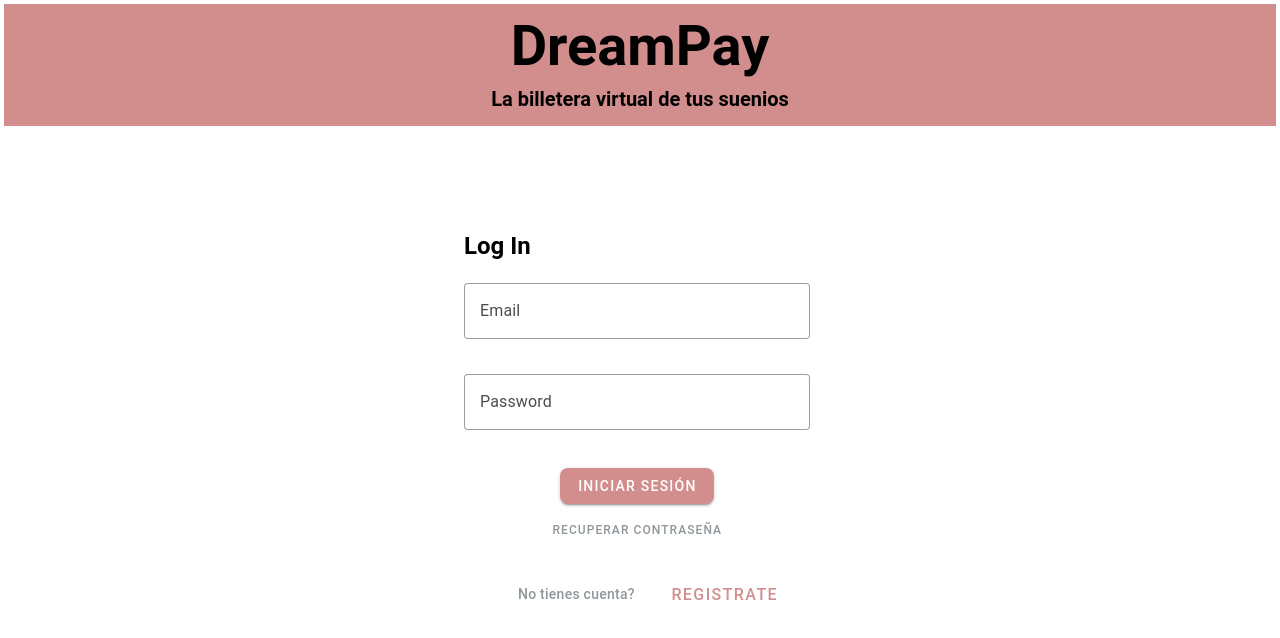
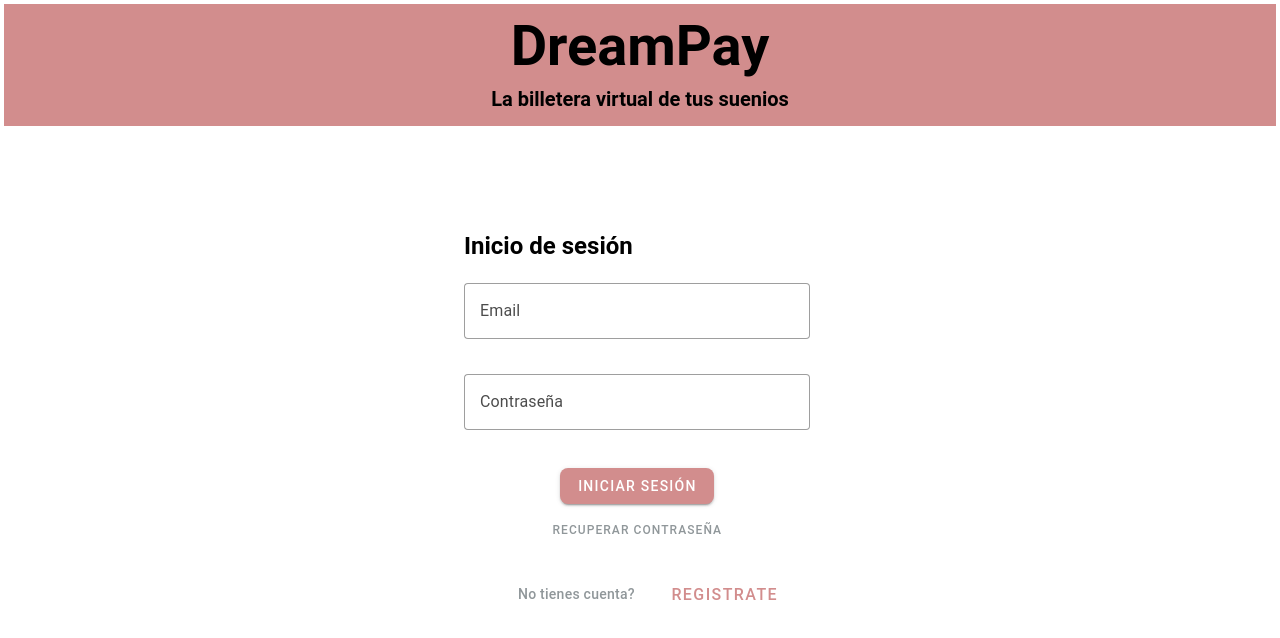
Before and after one commit to BrunTac/tp2-hci, a Vue app: page / in a window 1280 px wide. Shown: the top 638 px of the page. Built offline with nearby package versions, Linux system fonts and the light colour scheme; a small style sheet from the web is missing; a web font is replaced by a local one.

Commit message:
fix language and help button

```diff
--- a/src/components/Header.vue
+++ b/src/components/Header.vue
@@ -32,7 +32,7 @@
       <v-btn
         class="text-none"
         rounded="xl"
-        style="background-color: #d28d8d; width: auto; height: 2.7vw; color: white; font-size: 1vw; padding: 0 0.7vw;"
+        style="background: #fff2ef; border: 0.2vh solid #d28d8d; width: auto; height: 2.7vw; color: #d28d8d; font-size: 1vw;"
       >
         <v-icon left size="1.5vw" style="margin-right: 0.3vw">mdi-help-circle-outline</v-icon>
         Ayuda
--- a/src/pages/index.vue
+++ b/src/pages/index.vue
@@ -4,14 +4,14 @@
 
     <v-row>
       <v-col cols="auto" style="margin-left: 35vw;">
-        <h2 style="margin-top: 7vw"> Log In </h2>
+        <h2 style="margin-top: 7vw"> Inicio de sesión </h2>
         <v-alert
           v-if="showAlert"
+          closable
+          style="margin-top: 1vw"
           type="error"
           variant="tonal"
-          closable
           @click:close="showAlert = false"
-          style="margin-top: 1vw"
         >
           {{ alertMessage }}
         </v-alert>
@@ -35,7 +35,7 @@
             v-model="password"
             clearable
             color="#d28d8d"
-            label="Password"
+            label="Contraseña"
             :rules="[rules.required]"
             style="margin-top: 1vw;"
             type="password"
```
